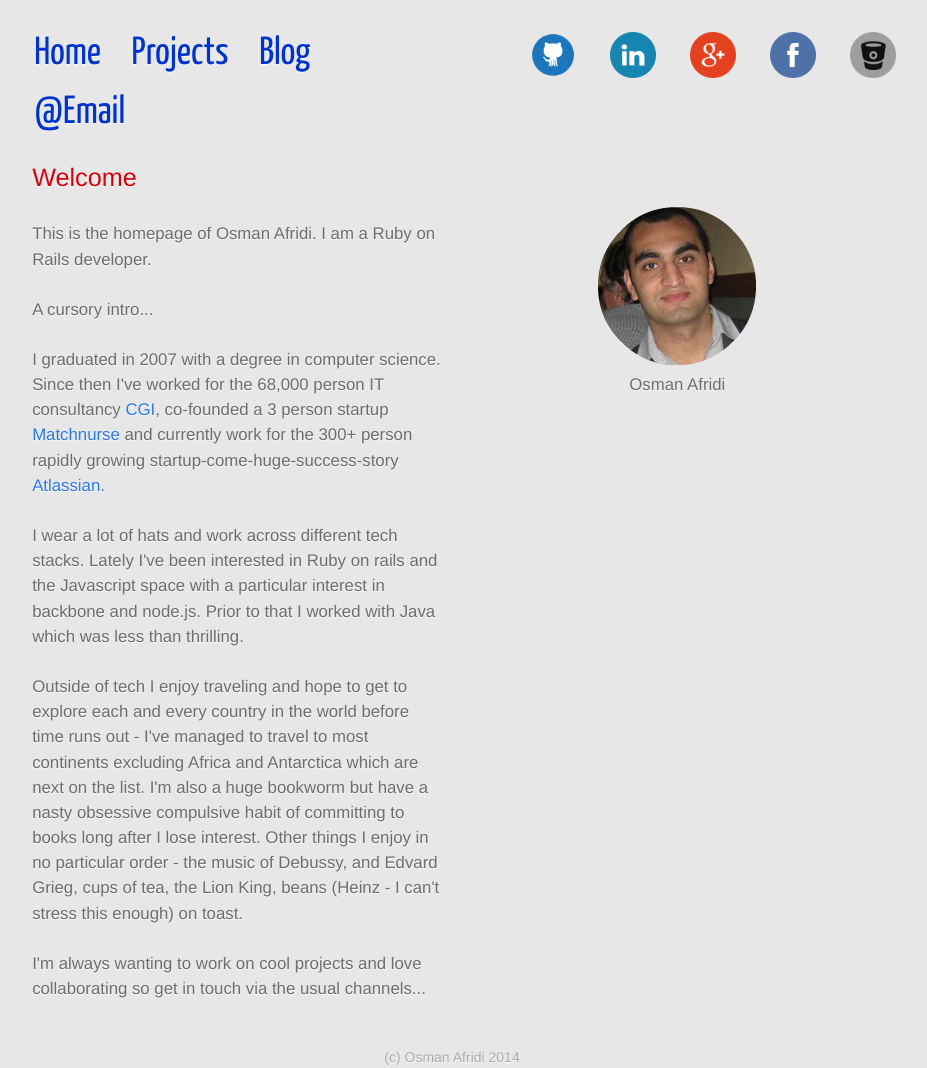
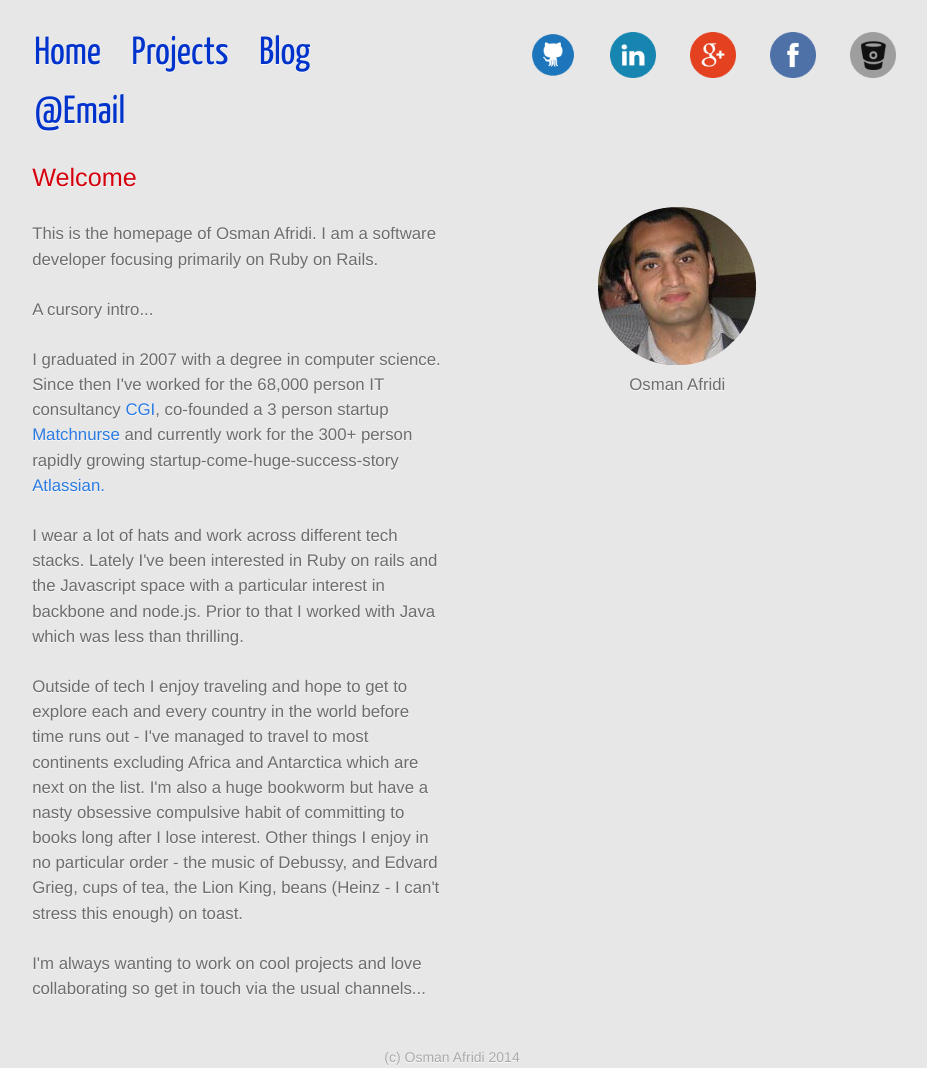
Before and after one commit to oafridi/oafridi.github.io, a Jekyll site: the page built from index.html, in a window 1280 px wide. Shown: the whole page, without its empty margins (188-1115 px from the left). Built offline with Jekyll 4.4.1, drawn with Linux system fonts in a browser that asks for light colours.

Commit message:
minor style amendments

```diff
--- a/_sass/_layout.scss
+++ b/_sass/_layout.scss
@@ -26,8 +26,8 @@
         -ms-transition: 0.5s;
         transition: 0.5s;
         &:hover {
-            color: transparent;
-            text-shadow: 0 0 5px #03c;
+            // color: transparent;
+            // text-shadow: 0 0 5px #03c;
         }
     }
 }
--- a/index.html
+++ b/index.html
@@ -4,7 +4,7 @@
 <section class="about">
 
   <h2>Welcome</h2>
-  <p>This is the homepage of Osman Afridi. I am a Ruby on Rails developer.</p>
+  <p>This is the homepage of Osman Afridi. I am a software developer focusing primarily on Ruby on Rails.</p>
 
   <h4>A cursory intro...</h4>
   <p>
```
Also changed, not shown: 2 other files.
